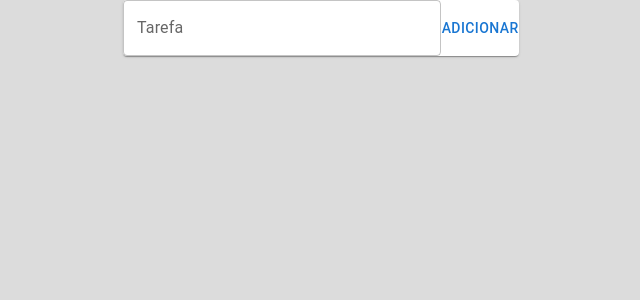
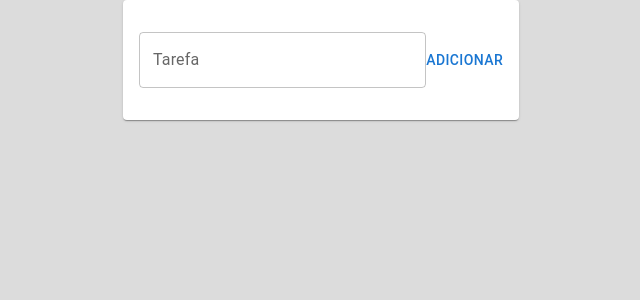
Before and after one commit to devjuanmarcos/Projeto-TodoList-Desenvolvimento-Web-Serratec, a React (Create React App) app in the folder todo/: page / in a window 1280 px wide. Shown: the top 300 px of the page, without its empty margins (319-959 px from the left). Built offline with nearby package versions, Linux system fonts and the light colour scheme.

Commit message:
altura alinhada

```diff
--- a/todo/src/components/Form.jsx
+++ b/todo/src/components/Form.jsx
@@ -1,5 +1,6 @@
 import { Button, Paper, TextField } from '@mui/material';
 import React, { useState } from "react";
+
 
 export default function Form({ addTodo }) {
     const [text, setText] = useState(null);
@@ -16,7 +17,7 @@ export default function Form({ addTodo }) {
 
 
 
-        <Paper style={{ padding: "lem" }}>
+        <Paper style={{padding: "2rem 1rem" }}>
             <div style={{ display: "flex", justifyContent: "center" }}>
                 <TextField id="outlined-basic"
                     label="Tarefa"
```
